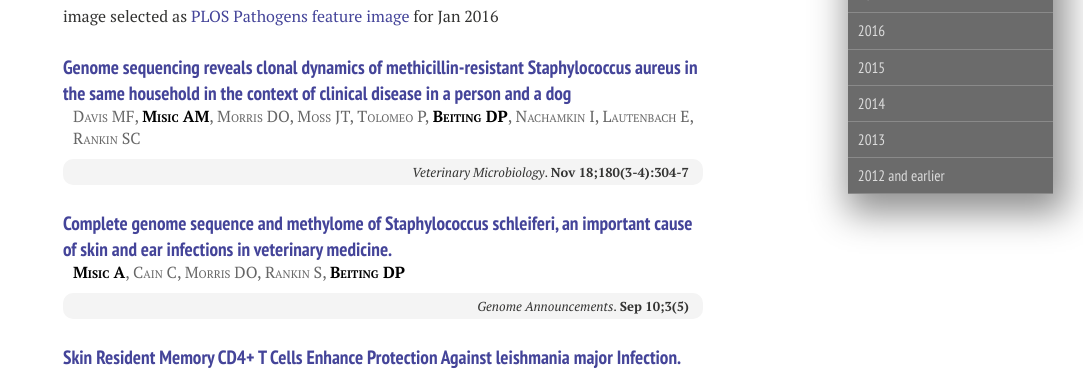
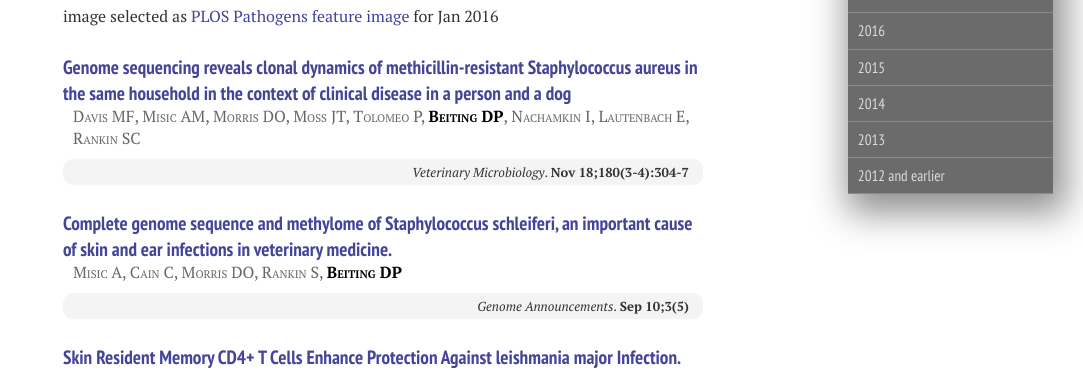
Before and after one commit to hostmicrobe/hostmicrobe.github.io, a Jekyll site: the page built from publications/index.md, in a window 1280 px wide and 900 px high, scrolled down 3408 px. Shown: the part 155-525 px from the top of the window, without its empty margins (197-1280 px from the left). Built offline with Jekyll 4.4.1, drawn with Linux system fonts in a browser that asks for light colours; nearby versions of some CDN libraries; some of the changed text lies outside the part shown.

Commit message:
updating pubs

```diff
--- a/publications/index.md
+++ b/publications/index.md
@@ -21,7 +21,7 @@ comments: false
 <div class="pub">
     <h3><a href="" target="_new">Culture-independent profiling of the stool microbiome identifies bacteria associated with diarrheal disease outbreak in an immunocompromised mouse colony.</a></h3>
        <span class="pub-authors">Misic AM, Miedel EL, Brice AK, Cole S, Zhang GF, Dyer CD, Secreto A, Smith AL, Danet-Desnoyers G,<span class="pub-member-author">Beiting DP</span></span>
-    <span class="pub-journal"><i>under review at Comparative Medicine, May 12</i>. <b></b></span>
+    <span class="pub-journal"><i>in press at Comparative Medicine</i>. <b>March; 2018</b></span>
 </div>
 
 <div class="pub">
@@ -33,7 +33,7 @@ comments: false
 <div class="pub">
     <h3><a href="http://www.jimmunol.org/content/early/2018/01/23/jimmunol.1701597" target="_new">CD8+ T cells lack local signals to produce IFN-γ in the skin during leishmania infection.</a></h3>
        <span class="pub-authors">Novais FO, Wong AC, Villarea DO, <span class="pub-member-author">Beiting DP</span>, Scott P</span>
-    <span class="pub-journal"><i>Journal of Immunology</i>. <b>Jan 24: 2018</b></span>
+    <span class="pub-journal"><i>Journal of Immunology</i>. <b>Jan 24; 2018</b></span>
 </div>
 
 # 2017
@@ -108,7 +108,7 @@ comments: false
 
 <div class="pub">
     <h3><a href="http://hostmicrobe.github.io/myPapers/StaphDOXP.pdf" target="_new">Divergent isoprenoid biosynthesis pathways in Staphylococcus species constitute a drug target for treating infections in companion animals.</a></h3>
-    <span class="pub-authors"><span class="pub-member-author">Misic A</span>, Cain C, Morris DO, Rankin S, <span class="pub-member-author">Beiting DP</span></span>
+    <span class="pub-authors">Misic A, Cain C, Morris DO, Rankin S, <span class="pub-member-author">Beiting DP</span></span>
     <span class="pub-journal"><i>mSphere</i>. <b>Sept 28; 2016</b></span>
 </div>
 
@@ -156,13 +156,13 @@ image selected as [PLOS Pathogens feature image](http://hostmicrobe.github.io/my
 
 <div class="pub">
     <h3><a href="http://hostmicrobe.github.io/myPapers/staph_household.pdf" target="_new">Genome sequencing reveals clonal dynamics of methicillin-resistant Staphylococcus aureus in the same household in the context of clinical disease in a person and a dog</a></h3>
-    <span class="pub-authors">Davis MF, <span class="pub-member-author">Misic AM</span>, Morris DO, Moss JT, Tolomeo P, <span class="pub-member-author">Beiting DP</span>, Nachamkin I, Lautenbach E, Rankin SC</span>
+    <span class="pub-authors">Davis MF, Misic AM, Morris DO, Moss JT, Tolomeo P, <span class="pub-member-author">Beiting DP</span>, Nachamkin I, Lautenbach E, Rankin SC</span>
     <span class="pub-journal"><i>Veterinary Microbiology</i>. <b>Nov 18;180(3-4):304-7</b></span>
 </div>
 
 <div class="pub">
     <h3><a href="http://hostmicrobe.github.io/myPapers/StaphGenomeAnnounce.pdf" target="_new">Complete genome sequence and methylome of Staphylococcus schleiferi, an important cause of skin and ear infections in veterinary medicine.</a></h3>
-    <span class="pub-authors"><span class="pub-member-author">Misic A</span>, Cain C, Morris DO, Rankin S, <span class="pub-member-author">Beiting DP</span></span>
+    <span class="pub-authors">Misic A, Cain C, Morris DO, Rankin S, <span class="pub-member-author">Beiting DP</span></span>
     <span class="pub-journal"><i>Genome Announcements</i>. <b>Sep 10;3(5)</b></span>
 </div>
 
@@ -251,7 +251,7 @@ also see symposis titled _[Tuning up STAT1](http://hostmicrobe.github.io/myPaper
 
 <div class="pub">
     <h3><a href="http://hostmicrobe.github.io/myPapers/systemsBio_parasites.pdf">A systems biological view of intracellular pathogens.</a></h3>
-    <span class="pub-authors"><span class="pub-member-author">Beiting DP</span></span>
+    <span class="pub-authors"><span class="pub-member-author">Beiting DP, and DS Roos</span></span>
     <span class="pub-journal"><i>Immunological Reviews</i>. <b>Mar;240(1):117-28</b></span>
 </div>
 
```
Also changed, not shown: 1 other file.
